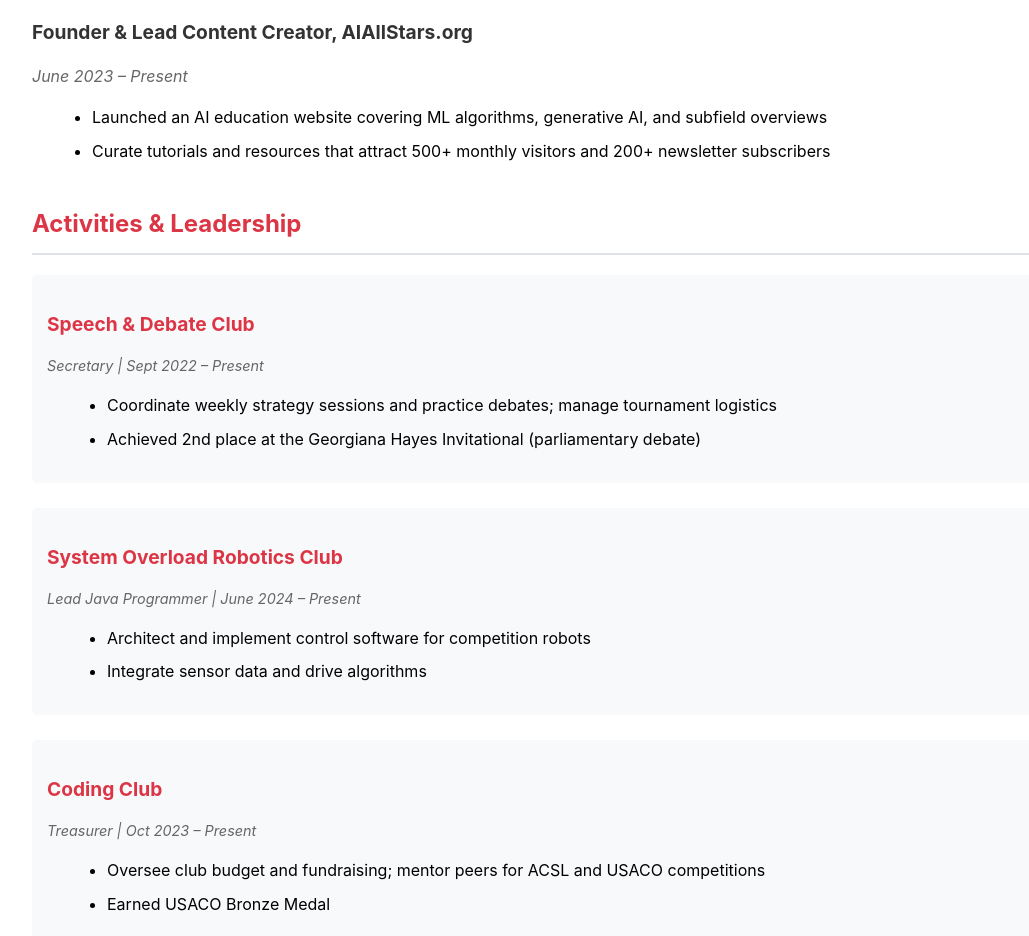
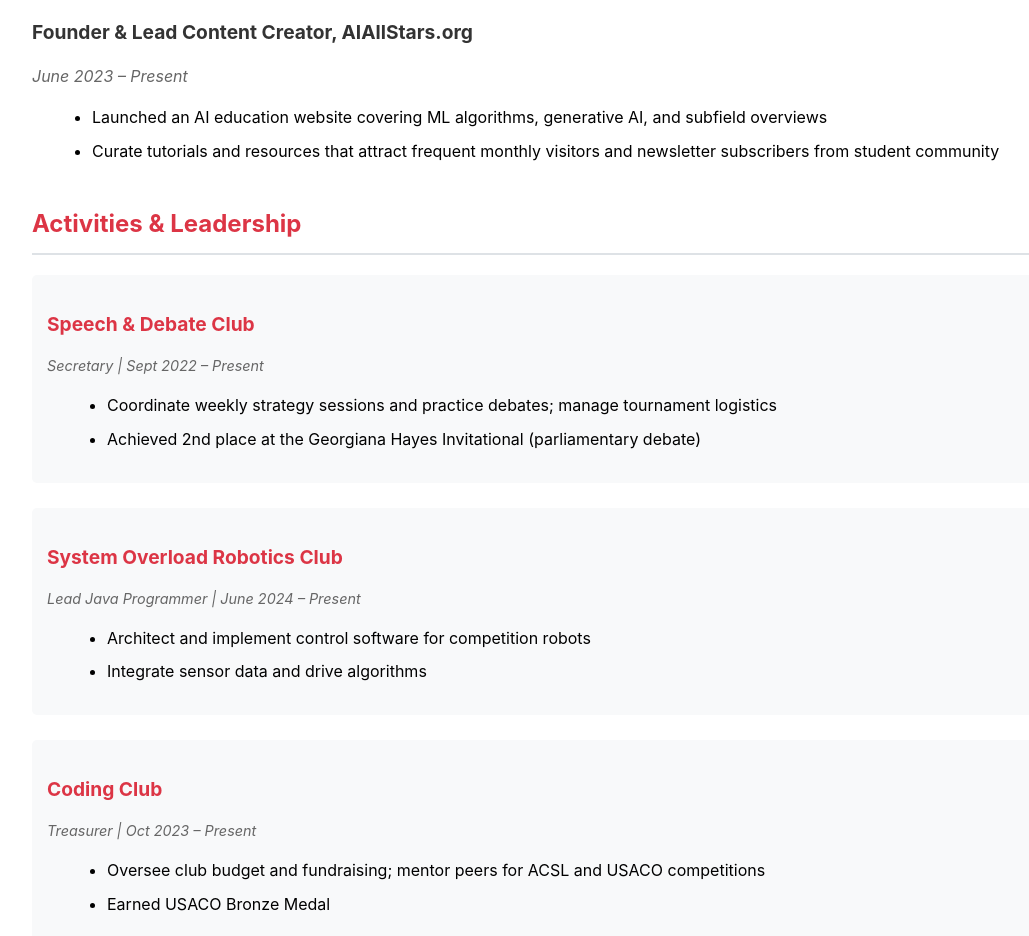
Before and after one commit to aditya-singam/aditya-singam.github.io, a plain HTML site: page index.html in a window 1280 px wide. Shown: the part 1920-2856 px from the top of the page, without its empty margins (8-1037 px from the left). Drawn offline with Linux system fonts and the light colour scheme.

Commit message:
updated  commit changes

```diff
--- a/index.html
+++ b/index.html
@@ -93,7 +93,7 @@
             <p class="date">June 2023 – Present</p>
             <ul>
                 <li>Launched an AI education website covering ML algorithms, generative AI, and subfield overviews</li>
-                <li>Curate tutorials and resources that attract 500+ monthly visitors and 200+ newsletter subscribers</li>
+                <li>Curate tutorials and resources that attract frequent monthly visitors and newsletter subscribers from student community</li>
             </ul>
         </div>
     </div>
```
